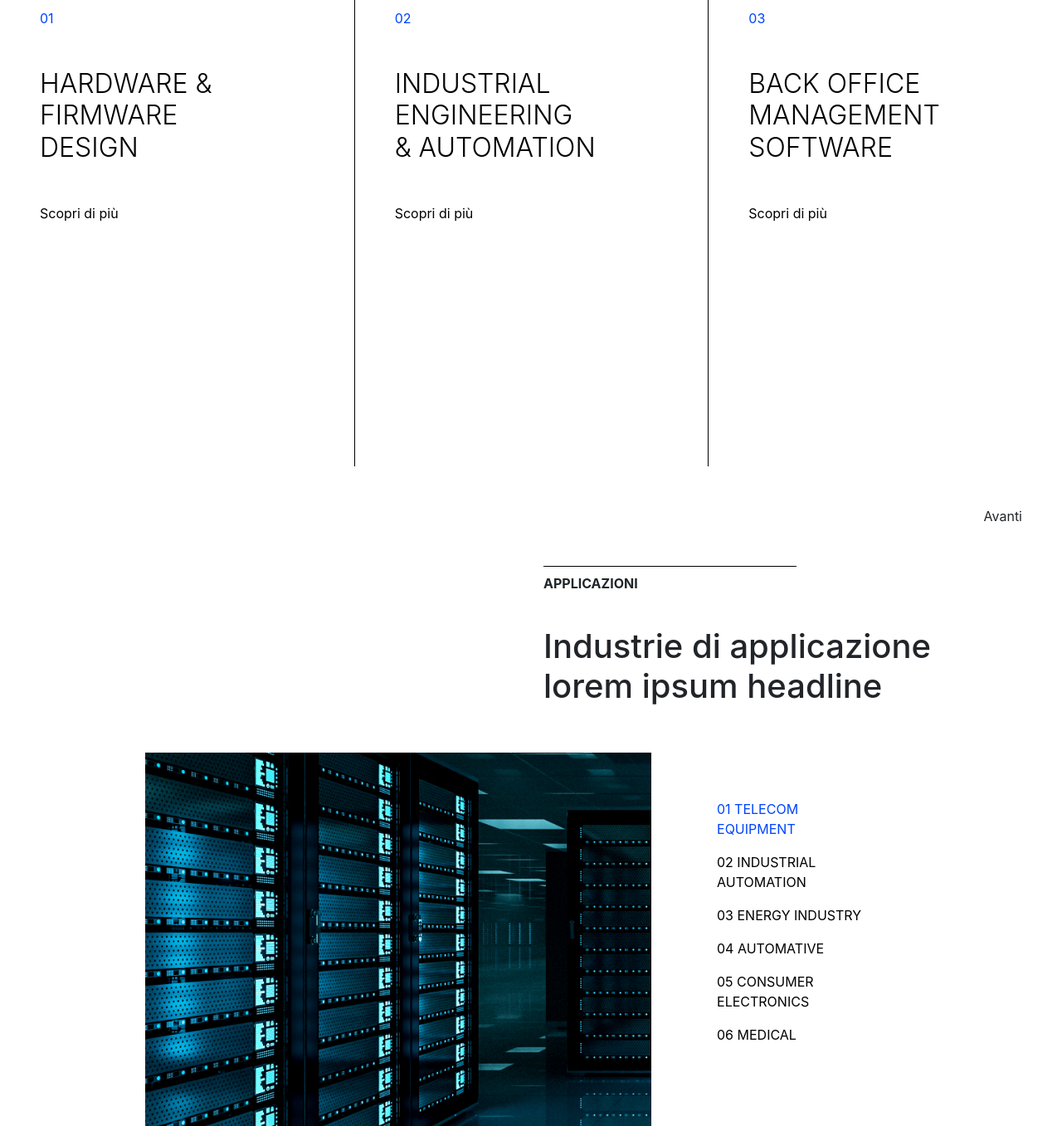
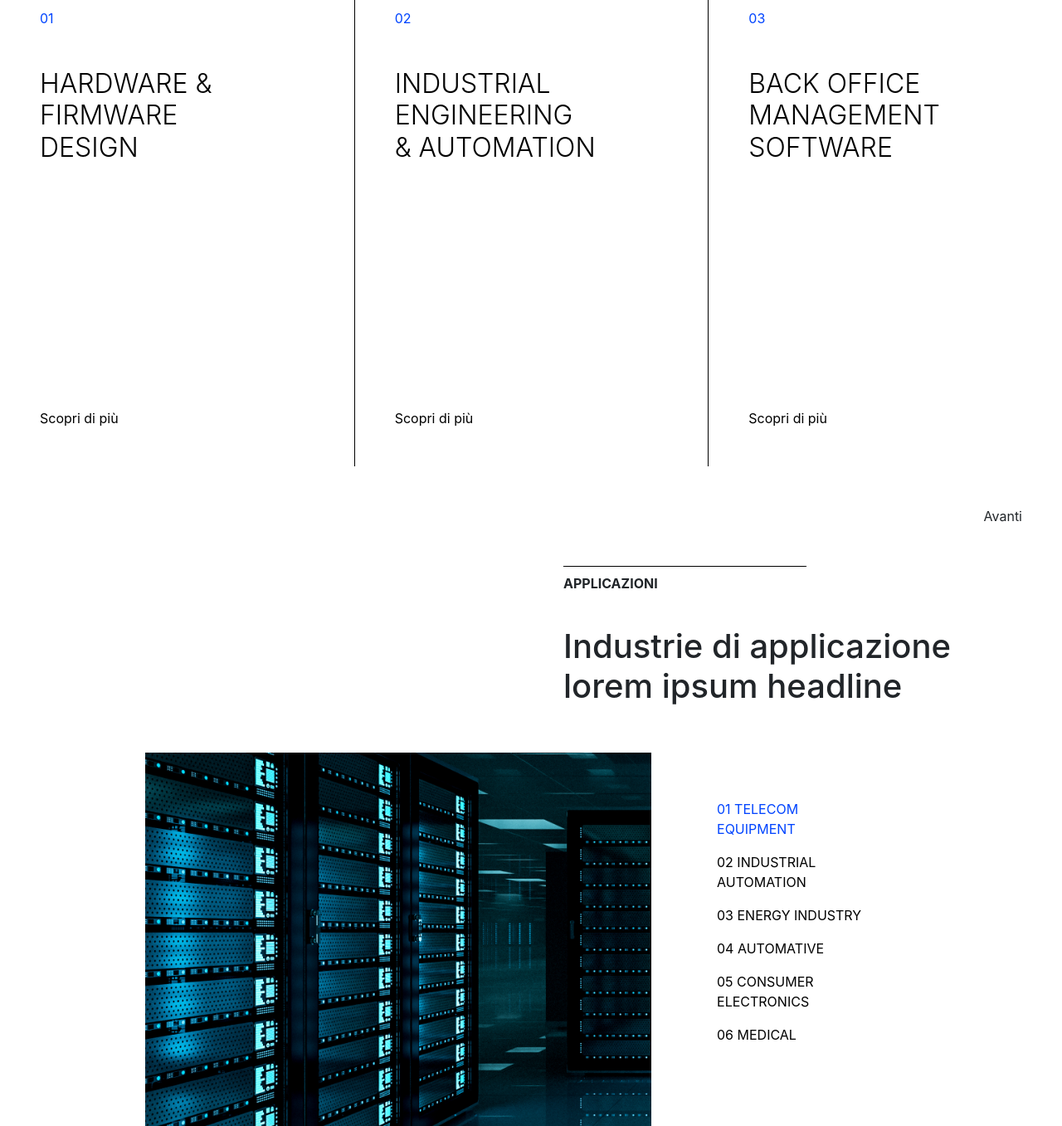
Before and after one commit to pierodg/sito-crc, a PHP site: page / in a window 1280 px wide. Shown: the part 1055-2412 px from the top of the page at 83% size. Run offline with PHP 8.4, Linux system fonts and the light colour scheme.

Commit message:
updates 8

```diff
--- a/css/style.css
+++ b/css/style.css
@@ -49,6 +49,12 @@ a:hover {
 
 .service-card {
     border-left: black solid 1px;
+    position: relative;
+}
+
+.show-more {
+    position: absolute;
+    bottom: 30;
 }
 
 #service-card1:hover {
--- a/index.html
+++ b/index.html
@@ -78,7 +78,7 @@
                         FIRMWARE<br>
                         DESIGN
                     </h2>
-                    <p>Scopri di più</p>
+                    <p class="show-more">Scopri di più</p>
                 </a>
                 <!-- Second Card-->
                 <a href="#" id="service-card2" class="p-5 service-card swiper-slide">
@@ -88,7 +88,7 @@
                         ENGINEERING<br>
                         & AUTOMATION
                     </h2>
-                    <p>Scopri di più</p>
+                    <p class="show-more">Scopri di più</p>
                 </a>
                 <!-- Third Card-->
 
@@ -99,7 +99,7 @@
                         MANAGEMENT<br>
                         SOFTWARE
                     </h2>
-                    <p class="align-text-bottom">Scopri di più</p>
+                    <p class="show-more">Scopri di più</p>
                 </a>
                 <!-- Fourth Card-->
                 <a href="#" id="service-card4" class="p-5 service-card swiper-slide">
@@ -109,7 +109,7 @@
                         IPSUM<br>
                         IPSUM
                     </h2>
-                    <p>Scopri di più</p>
+                    <p class="show-more">Scopri di più</p>
                 </a>
             </div>
         </div>
@@ -119,7 +119,7 @@
         </div>
 
 
-        <div class="my-5 d-flex flex-row-reverse">
+        <div class="ml-5 my-5 d-flex flex-row-reverse">
             <div class="col-6">
                 <p class="w-50 pt-2 line-above font-weight-bold">APPLICAZIONI</p><br>
                 <h1>Industrie di applicazione<br>
@@ -138,7 +138,6 @@
                   <a class="nav-link" id="pos-vr4-tab" data-toggle="tab" href="#pos-vr4" role="tab" aria-controls="pos-vr4" aria-selected="false">04 AUTOMATIVE</a>
                   <a class="nav-link" id="pos-vr5-tab" data-toggle="tab" href="#pos-vr5" role="tab" aria-controls="pos-vr5" aria-selected="false">05 CONSUMER ELECTRONICS</a>
                   <a class="nav-link" id="pos-vr6-tab" data-toggle="tab" href="#pos-vr6" role="tab" aria-controls="pos-vr6" aria-selected="false">06 MEDICAL</a>
-
                 </div>
               </div>
               <div class="col-6 col-md-7 col-lg-8">
@@ -197,9 +196,6 @@
             <p class="text-right">Scopri di più</p>
         </div>
 
-
-
-
         <footer class="mt-4 col-12 d-flex line-above mx-auto py-5 mx-4 px-0 ">
             <div class="col-6 p-0">
                 <h2>CR&C srl</h2>
@@ -213,19 +209,29 @@
             <div class="col-2">
                 <ul class="navbar-nav">
                     <li>
+                        <a href="#">
                         Servizi
+                        </a>
                     </li>
                     <li>
+                        <a href="#">
                         Applicazioni
+                        </a>
                     </li>
                     <li>
+                        <a href="#">
                         Chi siamo
+                        </a>
                     </li>
                     <li>
+                        <a href="#">
                         News
+                        </a>
                     </li>
                     <li>
+                        <a href="">
                         Contatti
+                        </a>
                     </li>
                 </ul>
             </div>
```
Lines whose indentation alone changed are shown as unchanged.
